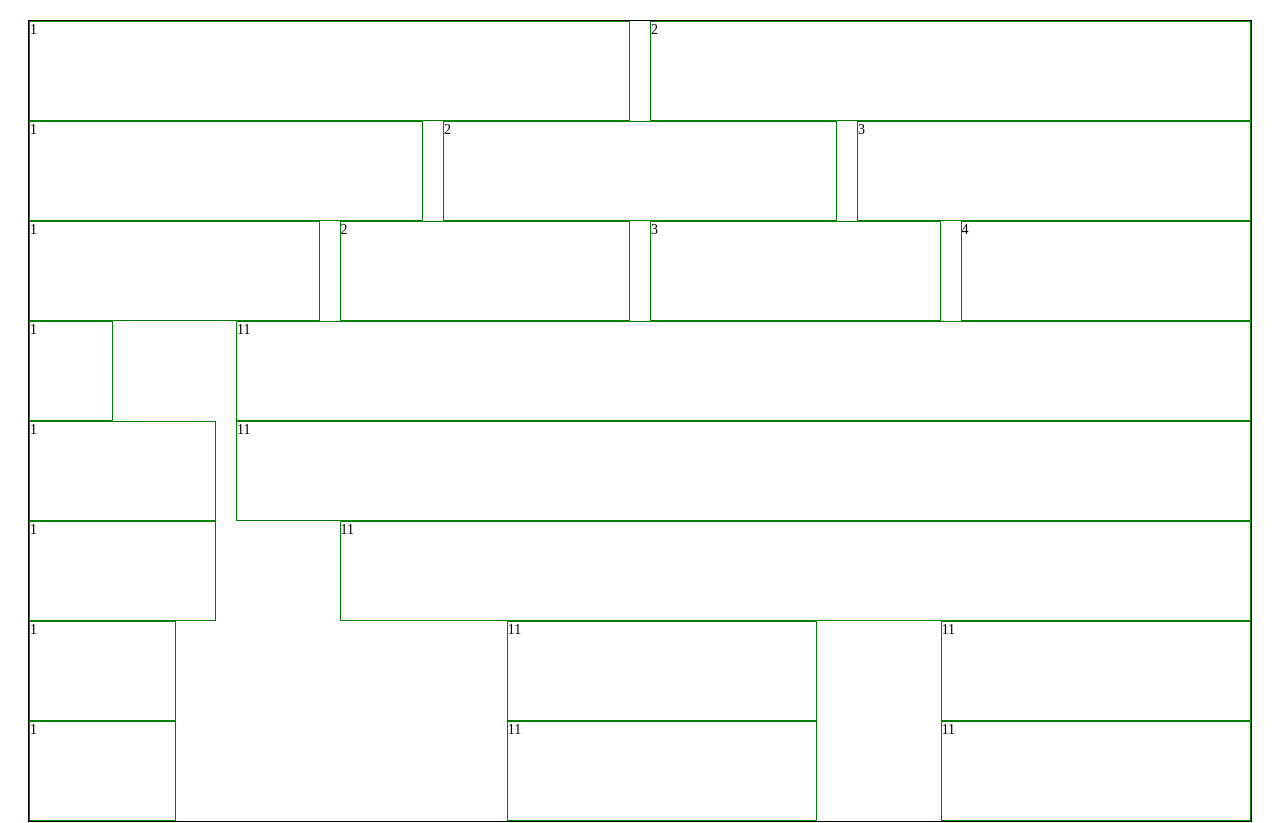
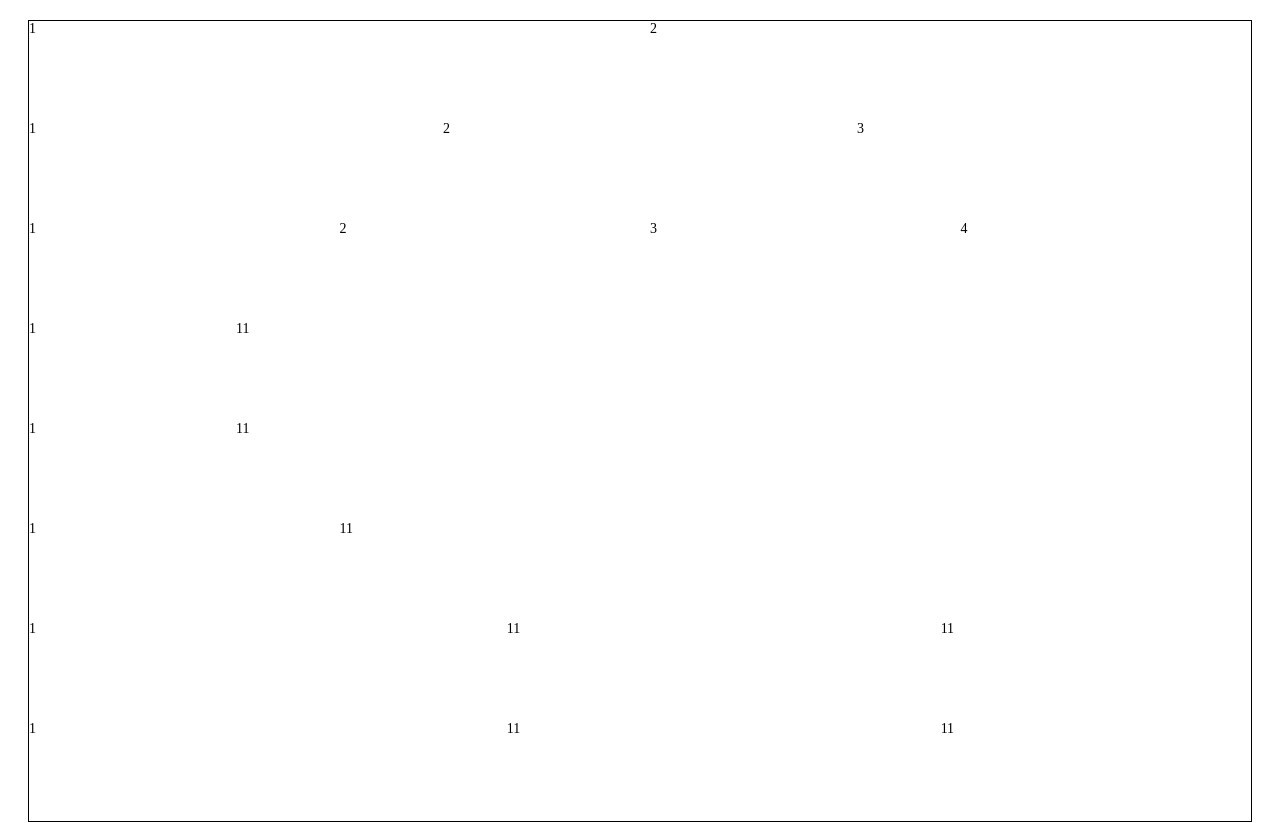
Before and after one commit to liyiaiai230/Aisaka-ui, a Vue app in the folder aisaka/: page / in a window 1280 px wide. Shown: the top 823 px of the page. Built offline with nearby package versions, Linux system fonts and the light colour scheme.

Commit message:
重构 row 和 col

```diff
--- a/aisaka/src/col.vue
+++ b/aisaka/src/col.vue
@@ -1,9 +1,6 @@
 <template>
-<div class="col" :class="[ span && `col-${span}`,offset && `offset-${offset}`]"
-     :style="{paddingLeft: gutter/2+'px',paddingRight: gutter/2+'px'}">
-  <div style="border: 1px solid green; height: 100px;">
-    <slot></slot>
-  </div>
+<div class="col" :class="colClass" :style="colStyle">
+  <slot></slot>
 </div>
 </template>
 
@@ -23,13 +20,18 @@ export default {
       gutter: 0
     }
   },
-  created() {
-    console.log('col created')
+  computed: {
+    colClass() {
+      let {span, offset} = this
+      return [span && `col-${span}`, offset && `offset-${offset}`]
+    },
+    colStyle() {
+      return {
+        paddingLeft: this.gutter / 2 + 'px',
+        paddingRight: this.gutter / 2 + 'px',
+      }
+    }
   },
-  mounted() {
-    console.log('col mounted')
-  },
-
 }
 </script>
 
--- a/aisaka/src/row.vue
+++ b/aisaka/src/row.vue
@@ -1,5 +1,5 @@
 <template>
-  <div class="row" :style="{marginLeft: -gutter/2+'px', marginRight:-gutter/2+'px'}">
+  <div class="row" :style="rowStyle">
     <slot></slot>
   </div>
 
@@ -12,12 +12,13 @@ export default {
       type: [Number, String]
     }
   },
-  created() {
-    console.log('row created')
+  computed: {
+    rowStyle() {
+      let {gutter} = this
+      return {marginLeft: -gutter / 2 + 'px', marginRight: -gutter / 2 + 'px'}
+    }
   },
   mounted() {
-    console.log('row mounted')
-    console.log(this.$children)
     this.$children.forEach((vm) => {
       vm.gutter = this.gutter
     })
```
